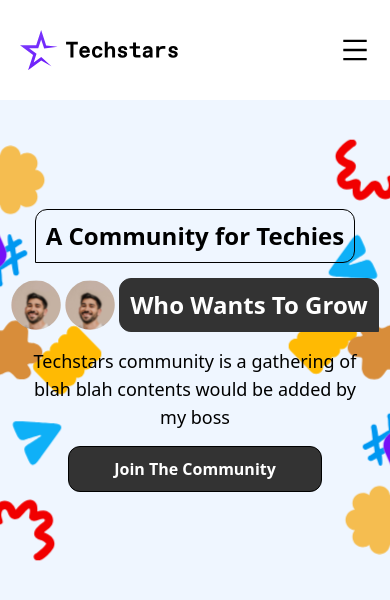
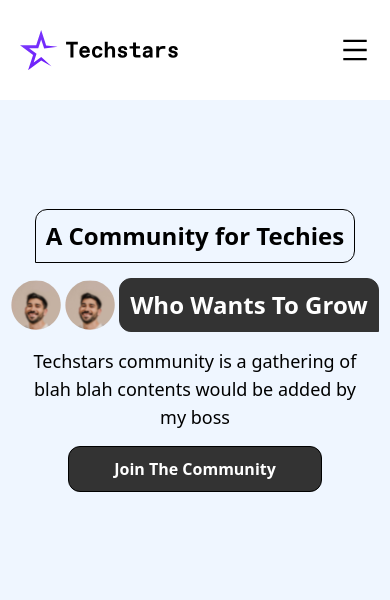
Before and after one commit to TechStarsCommunity/Techstars-Website, a React (Vite) app: page / in a window 390 px wide. Shown: the top 600 px of the page. Built offline with nearby package versions, Linux system fonts and the light colour scheme.

Commit message:
removed the animation on mobile

```diff
--- a/src/components/Hero.jsx
+++ b/src/components/Hero.jsx
@@ -18,7 +18,7 @@ const Hero = () => {
             {/* <div className=' absolute left-0 h-full max-w-[300px] w-[30%] flex items-center justify-center z-'>
                 <img src={LeftHero} alt="" />
             </div> */}
-            <div className=' absolute left-0 h-full max-w-[300px] w-[30%] flex items-center justify-center z-'>
+            <div className=' absolute left-0 h-full max-w-[300px] w-[50%] md:flex hidden items-center justify-center z-'>
                 <img src={left1} alt="" className='w-[60px] h-[60px] right-[20px] top-[230px] absolute image' />
                 <img src={left2} alt="" className='w-[60px] h-[60px] right-[55px] top-[310px] absolute image' />
                 <img src={left3} alt="" className='w-[60px] h-[60px] right-[120px] top-[380px] absolute image' />
@@ -61,7 +61,7 @@ const Hero = () => {
                     </button>
                 </div>
             </div>
-            <div className=' absolute right-0 h-full max-w-[300px] w-[30%] flex items-center justify-center rotate-180'>
+            <div className=' absolute right-0 h-full max-w-[300px] w-[50%] md:flex hidden items-center justify-center rotate-180'>
                 <img src={left1} alt="" className='w-[60px] h-[60px] right-[20px] top-[230px] absolute image' />
                 <img src={left2} alt="" className='w-[60px] h-[60px] right-[55px] top-[310px] absolute image' />
                 <img src={left3} alt="" className='w-[60px] h-[60px] right-[120px] top-[380px] absolute image' />
```
